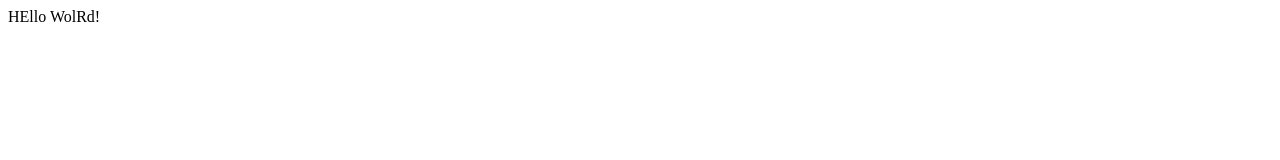
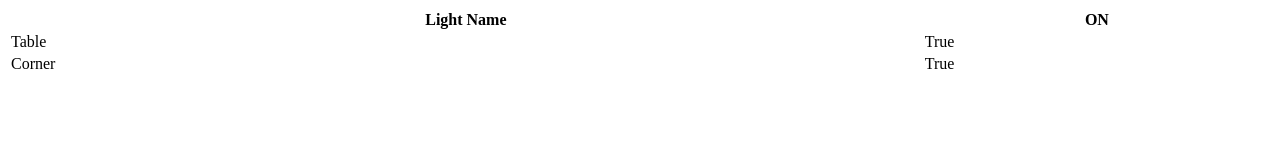
Before and after one commit to trual/lighthouse, a website: page public/index.html in a window 1280 px wide. Drawn offline with Linux system fonts and the light colour scheme.

Commit message:
create html table

```diff
--- a/public/index.html
+++ b/public/index.html
@@ -1,11 +1,23 @@
 <!DOCTYPE html>
 <html>
 	<head>
-		<meta charset="utf-8">
-			<title></title>
-			    </head>
-			      <body>
-				      HEllo WolRd!
-
-	        </body>
+			<meta charset="utf-8">
+				<title>The Nexus</title>
+	</head>
+	<body>
+		<table style="width:100%">
+		  <tr>
+		    <th>Light Name</th>
+		    <th>ON</th>
+		  </tr>
+		  <tr>
+		    <td>Table</td>
+		    <td>True</td>
+		  </tr>
+		  <tr>
+		    <td>Corner</td>
+		    <td>True</td>
+		  </tr>
+		</table>
+	</body>
 </html>
```
